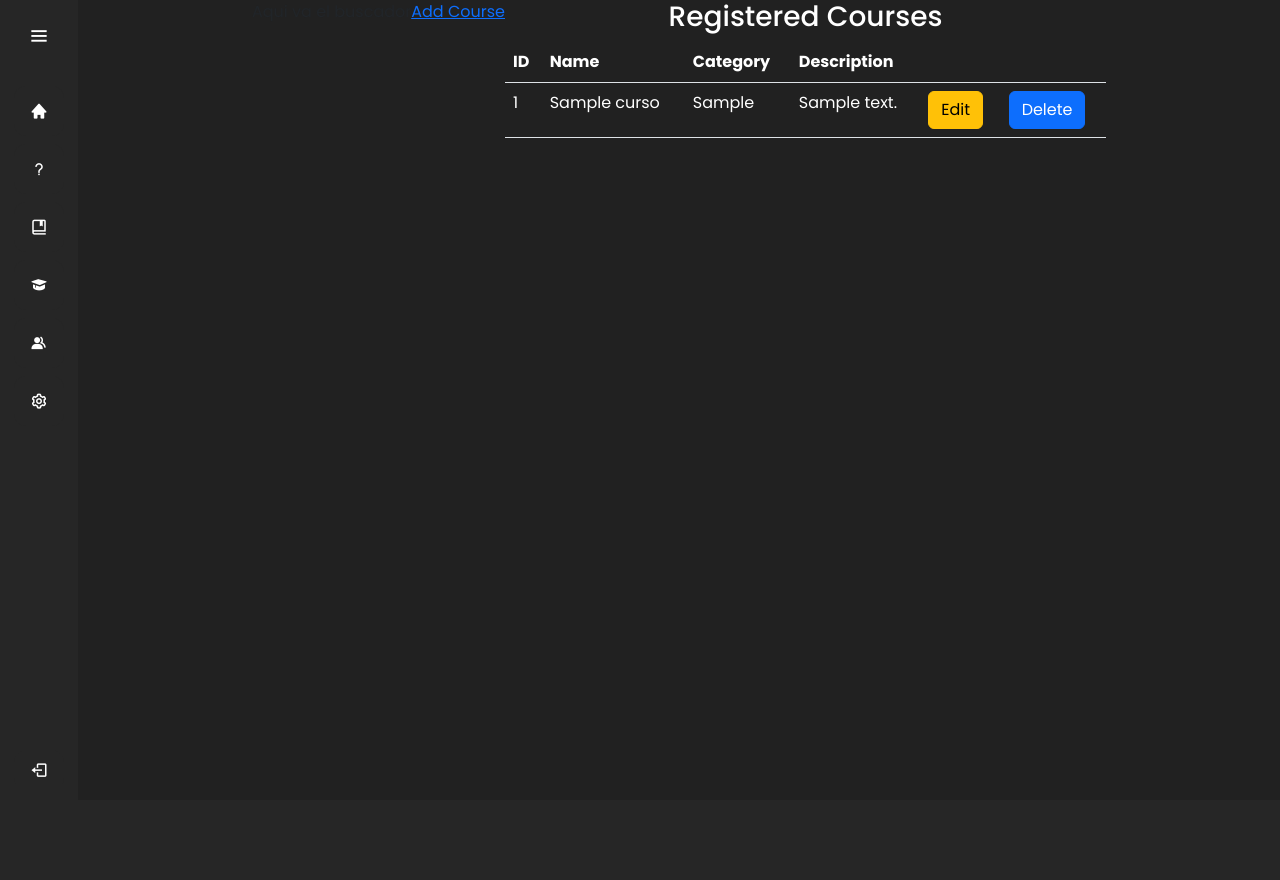
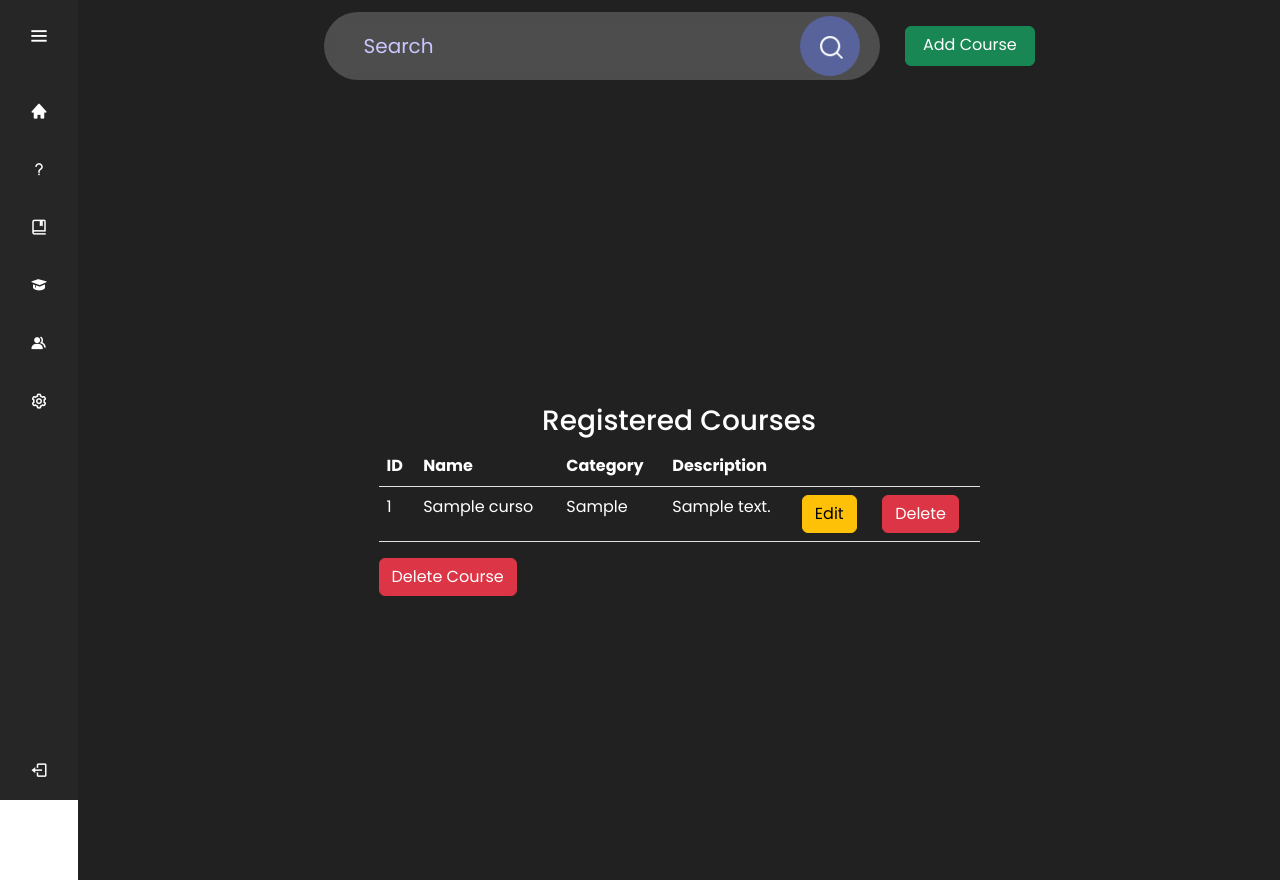
Before and after one commit to Dianamtzf/GADEMY, a PHP site: page /views/settings-views/table.php in a window 1280 px wide. Before the commit the page ends 777 px from the top, so only its background shows below. Run offline with PHP 8.4, Linux system fonts and the light colour scheme; tables that the repository leaves empty or names only in its code hold one stand-in row (values such as "Sample post"); some libraries are stand-ins or nearby versions.

Commit message:
Se agrego estilo a la tabla, se agrego la funcion de eliminar curso, se intentaron agregar alerts (pendiente por corregir) y se añadio buscador (falta funcionalidad)

```diff
--- a/css/style.css
+++ b/css/style.css
@@ -302,13 +302,13 @@
 
 .btnAddCourse{
   width: 125px;
-  height: 35px;
+  height: 38px;
   border-radius: 7px;
   border: none;
   outline: none;
   background-color: #fa6900;
   color: #fff;
-  font-weight: 550;
+  font-weight: 410;
   transition: .2s;
 }
 
@@ -316,3 +316,93 @@
   transform: scale(1.1);
   transition: .2s ease-in;
 }
+
+/*Boton agregar curso desde table.php*/
+
+.btnAdd {
+  height: 40px;
+  display: flex;
+  align-items: center;
+  transition: .2s;
+  margin-left: 25px;
+  width: 160px;
+}
+
+.btnAdd:hover {
+  transform: scale(1.1);
+  transition: .2s ease-in;
+}
+
+/*Encabezado (buscador y boton agregar curso)*/
+.encabezado{
+  position: relative;
+  background: #212121;
+  top: 5%;
+  left: 78px;
+  width: calc(100% - 78px);
+  transition: all 0.5s ease;
+  z-index: 2;
+  height: 10vh;
+}
+.sidebar.open ~ .encabezado{
+  left: 250px;
+  width: calc(100% - 250px);
+}
+.encabezado .text{
+  display: inline-block;
+  color: #e6e3e3;
+  font-size: 25px;
+  font-weight: 500;
+  margin: 18px
+}
+@media (max-width: 420px) {
+  .sidebar li .tooltip{
+    display: none;
+  }
+}
+
+/*Estilo del buscador*/
+.search-bar {
+  width: 100%;
+  max-width: 700px;
+  background: rgba(255, 255, 255, 0.2);
+  display: flex;
+  align-items: center;
+  border-radius: 60px;
+  padding: 10px 20px;
+  backdrop-filter: blur(4px) saturate(180%);
+  height: 68px;
+}
+
+.search-bar input {
+  background: transparent;
+  flex: 1;
+  border: 0;
+  outline: none;
+  padding: 24px 20px;
+  font-size: 20px;
+  color: #cac7ff;
+}
+
+::placeholder {
+  color: #cac7ff;
+}
+
+.search-bar button img {
+  width: 25px;
+}
+
+.search-bar button {
+  border: 0;
+  border-radius: 50%;
+  width: 60px;
+  height: 60px;
+  background: #58629b;
+  cursor: pointer;
+  transition: .2s;
+}
+
+.search-bar button:hover {
+  transform: scale(1.1);
+  transition: .2s ease-in;
+}
--- a/index.php
+++ b/index.php
@@ -114,7 +114,7 @@
                         <span class="tooltip">Courses</span>
                     </li>
                     <li>
-                        <a href="./views/home.php">
+                        <a href="./views/settings-views/table.php">
                             <i class='bx bx-cog'></i>
                             <span class="links_name">Settings</span>
                         </a>
--- a/views/settings-views/table.php
+++ b/views/settings-views/table.php
@@ -26,6 +26,7 @@
     <link href='https://unpkg.com/boxicons@2.0.7/css/boxicons.min.css' rel='stylesheet'>
     <link rel="stylesheet" href="https://cdnjs.cloudflare.com/ajax/libs/font-awesome/6.4.0/css/all.min.css" integrity="sha512-iecdLmaskl7CVkqkXNQ/ZH/XLlvWZOJyj7Yy7tcenmpD1ypASozpmT/E0iPtmFIB46ZmdtAc9eNBvH0H/ZpiBw==" crossorigin="anonymous" referrerpolicy="no-referrer" />
     <link href="https://cdn.jsdelivr.net/npm/bootstrap@5.2.3/dist/css/bootstrap.min.css" rel="stylesheet" integrity="sha384-rbsA2VBKQhggwzxH7pPCaAqO46MgnOM80zW1RWuH61DGLwZJEdK2Kadq2F9CUG65" crossorigin="anonymous">
+    <link rel="stylesheet" href="https://cdn.jsdelivr.net/npm/sweetalert2@11.1.4/dist/sweetalert2.min.css">
 </head>
 <body>
     <div class="sidebar" id="sidebar">
@@ -85,14 +86,18 @@
         </li>
       </ul>
     </div>
-
-    <section class="home-section" style="display: flex; justify-content: center;">
-        <div class="buscador">
-            Aqui va el buscador
+    <div class="encabezado" style="display: flex; justify-content: center; align-items: flex-end;">
+      <div style="display: flex; justify-content: center; align-items: center;">
+        <div class="search-bar">
+              <input type="text" placeholder="Search" name="q" class="buscador">
+              <button><img src="../../images/search.png" alt=""></button>
         </div>
-        <a href="../home.php">Add Course</a>
+        <a href="home.php" class="btn btn-success btnAdd">Add Course</a>
+      </div>
+    </div>
+    <section class="home-section" style="display: flex; justify-content: center; align-items: center;">
         <div class="col-md-6">
-            <h3 class="text-center" style="color: #fff;">Registered Courses</h3>
+            <h3 class="text-center" style="color: #fff; margin-top: 40px;">Registered Courses</h3>
             <table class="table" style="color: #fff;">
                 <thead>
                     <tr>
@@ -119,41 +124,57 @@
                             <!-- Button trigger modal -->
                             <button
                                 type="button"
-                                class="btn btn-primary"
+                                class="btn btn-danger"
+                                id="btnBorrar"
                                 onclick="eliminarRegistro(<?php echo $row['cur_id']?>)"
-                                data-bs-toggle="modal"
-                                data-bs-target="#exampleModal">
+                              >
                                 Delete
                             </button>
 
-                            <!-- Modal -->
-                            <div class="modal fade" id="exampleModal" tabindex="-1" aria-labelledby="exampleModalLabel" aria-hidden="true">
-                                <div class="modal-dialog">
-                                    <div class="modal-content">
-                                        <div class="modal-header">
-                                            <h5 class="modal-title" id="exampleModalLabel">Delete Course</h5>
-                                            <button type="button" class="btn-close" data-bs-dismiss="modal" aria-label="Close"></button>
-                                        </div>
-                                        <div class="modal-body">
-                                            Do you want to delete this course?
-                                        </div>
-                                        <div class="modal-footer">
-                                            <button type="button" class="btn btn-secondary" data-bs-dismiss="modal">Cancel</button>
-                                            <button type="button" class="btn btn-danger" onclick="eliminarUsuario()">Delete Course</button>
-                                        </div>
-                                    </div>
-                                </div>
-                            </div>
-                            </td>
                         </tr>
                         <?php $iterator->next(); ?>
                     <?php }?>
                 </tbody>
             </table>
+            <button type="button" class="btn btn-danger prueba" onclick="eliminarCurso()">Delete Course</button>
         </div>
     </section>
+    <script src="https://cdn.jsdelivr.net/npm/sweetalert2@11.1.4/dist/sweetalert2.all.min.js"></script>
+    <script type="module" src="../../js/index.js"></script>
 
-    <script type="module" src="../../js/index.js"></script>
-    <script src="https://cdn.jsdelivr.net/npm/bootstrap@5.2.3/dist/js/bootstrap.bundle.min.js" integrity="sha384-kenU1KFdBIe4zVF0s0G1M5b4hcpxyD9F7jL+jjXkk+Q2h455rYXK/7HAuoJl+0I4" crossorigin="anonymous"></script>
+    <script>
+      const btnDelete = document.querySelector('.prueba');
+
+      function eliminarRegistro(id) {
+        document.getElementById("btnBorrar").setAttribute('data-id', id)
+      }
+
+      function eliminarCurso() {
+        var curso = document.getElementById("btnBorrar").getAttribute('data-id')
+        window.location.href = 'delete.php?cur_id=' + curso
+      }
+
+      btnDelete.addEventListener('click', () => {
+        console.log('@@@@ => entra aqui')
+          Swal.fire({
+              title: 'Are you sure?',
+              text: "Do you want to delete this course?",
+              icon: 'warning',
+              showCancelButton: true,
+              confirmButtonColor: '#3085d6',
+              cancelButtonColor: '#d33',
+              html: "<br><br><button type='button' class='btn btn-danger' onclick='eliminarCurso()'>Delete Course</button>"
+            }).then((result) => {
+              if (result.isConfirmed) {
+                Swal.fire(
+                  'Deleted!',
+                  'Your file has been deleted.',
+                  'success'
+                )
+              }
+            })
+      })
+    </script>
+
 </body>
 </html>
```
Also changed, not shown: js/sweetAlert.js (added, +30 -0 lines), views/settings-views/delete.php (added, +16 -0 lines), views/settings-views/edit.php (+17 -13 lines), views/settings-views/home.php (renamed from views/home.php, +10 -6 lines), views/settings-views/update.php (added, +34 -0 lines), images/search.png (added).
